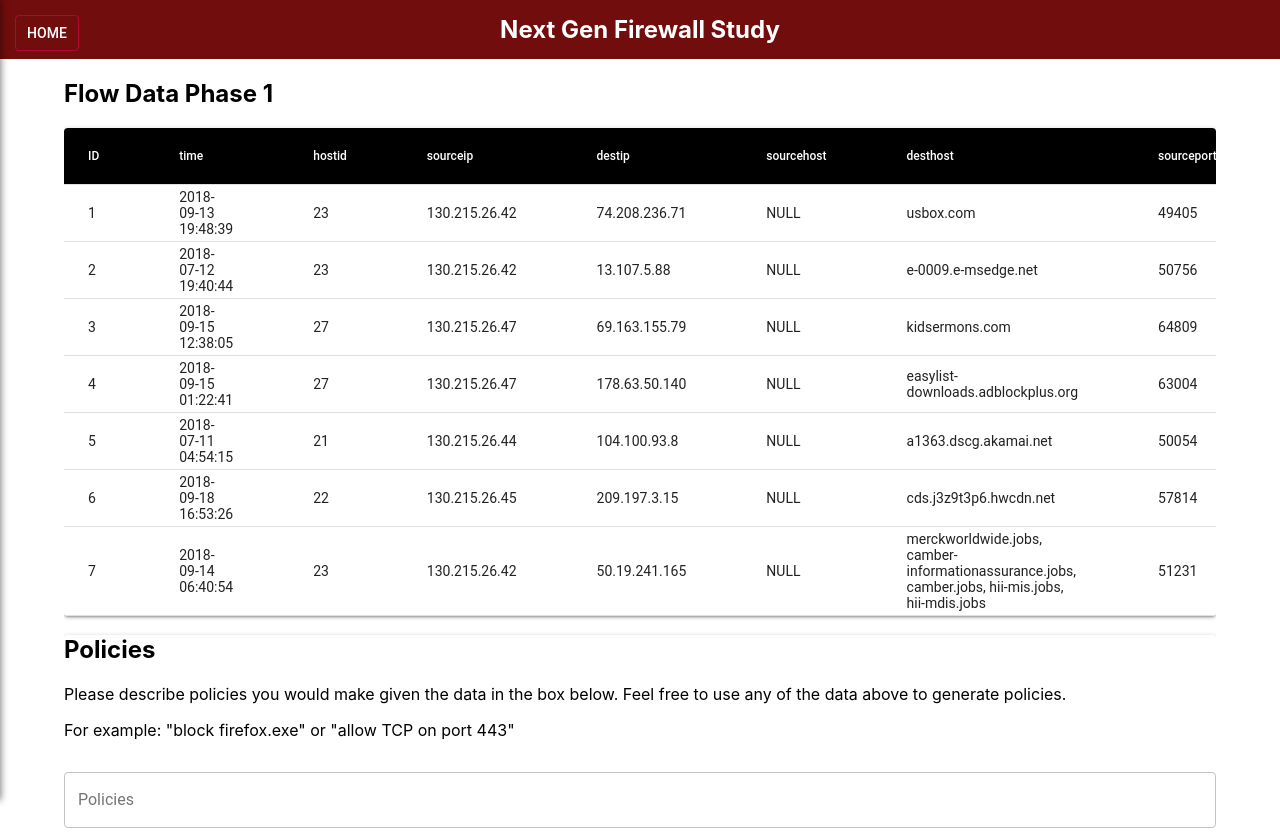
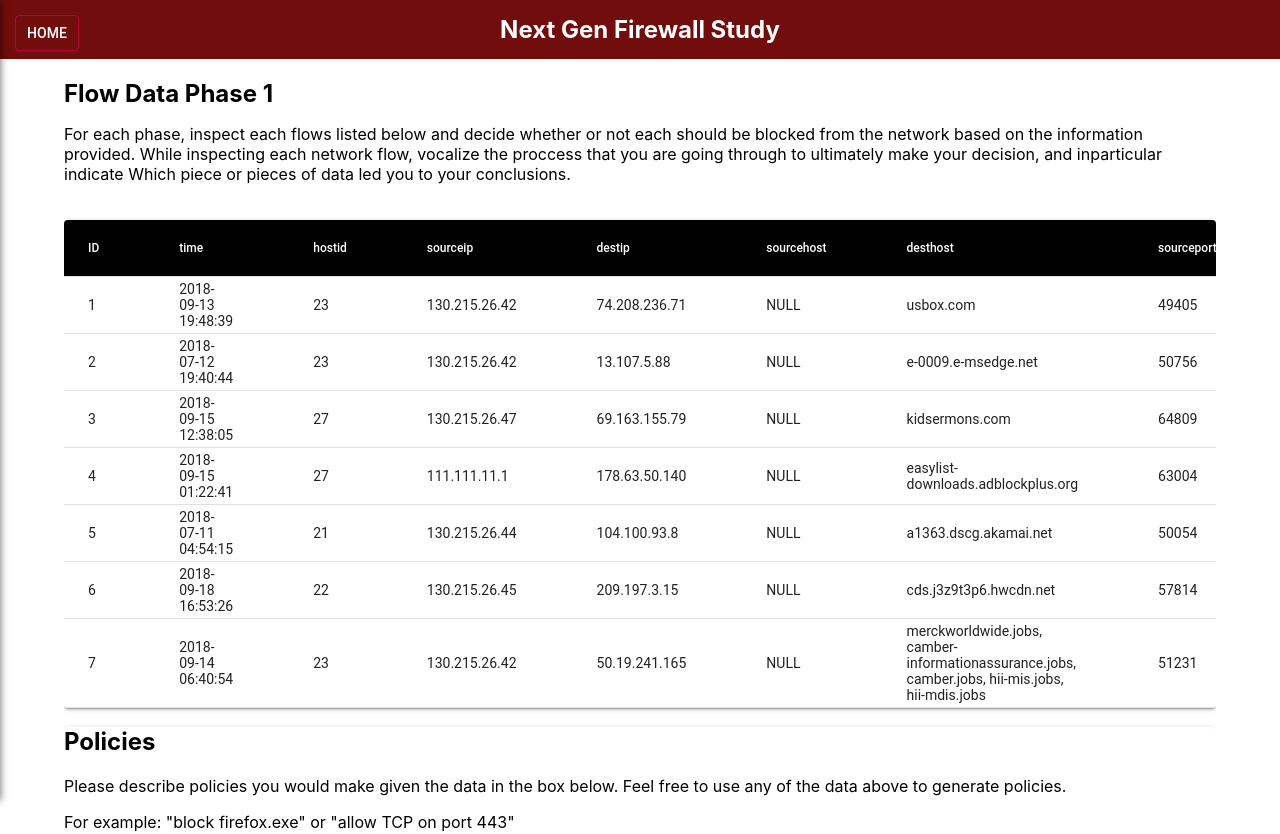
Before and after one commit to wittenber0/nextgenapp, a React (Create React App) app in the folder app/: page /flows in a window 1280 px wide. Shown: the top 834 px of the page. Built offline with nearby package versions, Linux system fonts and the light colour scheme.

Commit message:
malicious flow

```diff
--- a/app/src/Data/phase2data.js
+++ b/app/src/Data/phase2data.js
@@ -5,7 +5,7 @@ let phase2table = {
     [1, "2018-09-13 19:48:39", 23, "130.215.26.42", "74.208.236.71", "NULL", "usbox.com", 49405, 443, "TCP", "SYN", "C:/Program Files (x86)/Microsoft Office/root/Office16/WINWORD.EXE", "0, 0, 21, 21, 21", "2, 4, 6, 6, 6", "||Time=1110,N=Document1 - Word,CN=OpusApp,CT=window->Time=1136,CN=_WwF,CT=pane->Time=1163,N=Document1,CN=_WwB,CT=pane->Time=1191,N=Document1,CN=_WwG,CT=document->Time=1203,N=Page 1,CT=page->Time=1214,N=Page 1 content,CT=edit->Time=1226,N=http://usbox.com,CT=hyperlink||Time=12653,N=Document1 - Word,CN=OpusApp,CT=window->Time=12672,N=MsoDockTop,CN=MsoCommandBarDock,CT=pane->Time=12686,CN=MsoCommandBar,CT=tool bar->Time=12708,N=Ribbon,CN=MsoWorkPane,CT=pane->Time=12753,CN=NUIPane,CT=pane->Time=12766,CN=NetUIHWNDElement,CT=Pane->Time=12788,N=Ribbon,CN=NetUInetpane,CT=Pane->Time=12796,N=Document1  -  Word,CN=NetUIOfficeCaption,CT=Ti||Time=18955,N=Document1 - Word,CN=OpusApp,CT=window->Time=18968,CN=_WwF,CT=pane->Time=18"],
     [2, "2018-07-12 19:40:44", 23, "130.215.26.42", "13.107.5.88", "NULL", "e-0009.e-msedge.net", 50756, 80, "TCP", "SYN", "C:/Program Files (x86)/Microsoft Visual Studio 14.0/Common7/IDE/devenv.exe", "0, 0, 0, 0", "0, 0, 0, 0, 0","||Time=136511482,N=MenuBar,CN=Menu,CT=menu bar->Time=136511491,N=Build,CN=MenuItem,CT=menu item->Time=136511496,N=Build Solution,CN=MenuItem,CT=menu item||Time=136511827,N=dllinjector - Microsoft Visual Studio,CN=Window,->Time=136511845,N=MenuBar,CN=Menu,CT=menu bar->Time=136511867,N=Build,CN=MenuItem,CT=menu item||Time=136513102,N=Win32,CN=ListBoxItem,CT=list item->Time=136513120,N=x64,CN=ListBoxItem,CT=list item"],
     [3, "2018-09-15 12:38:05", 27, "130.215.26.47", "69.163.155.79", "NULL", "kidsermons.com", 64809, 80, "TCP", "SYN", "C:/Program Files (x86)/Google/Chrome/Application/chrome.exe", "0, 0, 0, 0, 0", "0, 0, 0, 0, 0", "Time=85936002,N=kidsermons.com - Network error - Google Chrome,C->Time=85936021,CT=window->Time=85936035,CT=document"],
-    [4, "2018-09-15 01:22:41", 27, "130.215.26.47", "178.63.50.140", "NULL", "easylist-downloads.adblockplus.org", 63004, 443, "TCP", "SYN", "C:/Program Files (x86)/Google/Chrome/Application/chrome.exe", "0, 0, 0, 0, 0", "0, 0, 0, 0, 0","Time=45412030,N=kidsermons.com - Network error - Google Chrome,C->Time=45412050,CT=window->Time=45412063,CT=document"],
+    [4, "2018-09-15 01:22:41", 27, "111.111.11.1", "178.63.50.140", "NULL", "easylist-downloads.adblockplus.org", 63004, 666, "TCP", "SYN", "C:/Program Files (x86)/Google/Chrome/Application/chrome.exe", "0, 0, 0, 0, 0", "0, 0, 0, 0, 0","Time=45412030,N=kidsermons.com - Network error - Google Chrome,C->Time=45412050,CT=window->Time=45412063,CT=document"],
     [5, "2018-07-11 04:54:15", 21, "130.215.26.44", "104.100.93.8", "NULL", "a1363.dscg.akamai.net", 50054, 80 , "TCP", "SYN", "C:/Program Files (x86)/Microsoft Office/root/Office16/POWERPNT.EXE", "19, 29, 58, 250, 250", "1, 2, 10, 32, 49", "||Time=739,N=Presentation1 - PowerPoint,CN=PPTFrameClass,CT=w->Time=749,N=MsoDockTop,CN=MsoCommandBarDock,CT=pane->Time=759,CN=MsoCommandBar,CT=tool bar->Time=773,N=Ribbon,CN=MsoWorkPane,CT=pane->Time=783,CN=NUIPane,CT=pane->Time=791,CN=NetUIHWNDElement,CT=Pane->Time=798,N=Ribbon,CN=NetUInetpane,CT=Pane->Time=801,N=File Tab,CN=NetUIRibbonTab,CT=Button||Time=5074,N=Presentation1 - PowerPoint,CN=PPTFrameClass,CT=w->Time=5083,N=Workspace,CN=MDIClient,CT=pane->Time=5092,CT=pane->Time=5097,N=Slide,CT=pane->Time=5105,N=Slide 2 - Clueless car hits dutifully. ,CT=Slide->Time=5108,N=Content Placeholder,CT=textbox||Time=15694,N=Presentation1 - PowerPoint,CN=PPTFrameClass,CT=w->Time=15703,N=Context Menu,CN=Net UI Tool Wi"],
     [6, "2018-09-18 16:53:26", 22, "130.215.26.45", "209.197.3.15", "NULL", "cds.j3z9t3p6.hwcdn.net", 57814, 443, "TCP", "SYN", "C:/Program Files(x86)/Google/Chrome/Application/chrome.exe", "0, 0, 0, 0, 0", "1, 1, 1, 1, 1", "Time=400,N=hawaiiautomotive.jobs - find jobs. quicker, bett->Time=445,N=Google Chrome,CT=pane->Time=458,CT=pane->Time=478,CT=pane"],
     [7, "2018-09-14 06:40:54", 23, "130.215.26.42", "50.19.241.165", "NULL", "merckworldwide.jobs, camber-informationassurance.jobs, camber.jobs, hii-mis.jobs, hii-mdis.jobs", 51231, 80, "TCP", "SYN", "C:/Program Files (x86)/Microsoft Office/root/Office16/WINWORD.EXE", "0, 0, 47, 107, 168", "0, 3, 7, 21, 33", "||Time=5712,N=Document1-Word,CN=OpusApp,CT=window->Time=5743,CN=_WwF,CT=pane->Time=5769,N=Document1,CN=_WwB,CT=pane->Time=5794,N=Document1,CN=_WwG,CT=document->Time=5807,N=Page1,CT=page->Time=5815,N=Page 1 content,CT=edit->Time=5823,N=http://camber-informationassurance.jobs,CT=hyper||Time=15778,N=Document1 - Word,CN=OpusApp,CT=window->Time=15804,N=MsoDockTop,CN=MsoCommandBarDock,CT=pane->Time=15840,CN=MsoCommandBar,CT=tool bar->Time=15898,N=Ribbon,CN=MsoWorkPane,CT=pane->Time=15936,CN=NUIPane,CT=pane->Time=15949,CN=NetUIHWNDElement,CT=Pane->Time=15973,N=Ribbon,CN=NetUInetpane,CT=Pane->Time=15983,N=Document1  -  Word,CN=NetUIOfficeCaption,CT=Ti||Time=30487,N=Document1 - Word,CN=OpusApp,CT=window->Time=30523,C"]
--- a/app/src/components/FlowPage.js
+++ b/app/src/components/FlowPage.js
@@ -49,6 +49,11 @@ class FlowPage extends React.Component{
         <div className="page-contents">
           <div className="page-sub-title-div">
             <h2 className="page-sub-title">Flow Data Phase {this.state.phase}</h2>
+            <p>
+            For each phase, inspect each flows listed below and decide whether or not each should be blocked from the network based on the information provided.
+            While inspecting each network flow, vocalize the proccess that you are going through to ultimately make your decision, and inparticular indicate Which
+            piece or pieces of data led you to your conclusions.
+            </p>
           </div>
           <TableComponent rows={this.state.rows} data={this.state.data} logs={this.props.logs} options={this.state.options}/>
           <PolicyComponent submitPolicies={this.submitPolicies}/>
--- a/app/src/components/StartPage.js
+++ b/app/src/components/StartPage.js
@@ -14,6 +14,7 @@ class StartPage extends Component{
   render(){
     return(
       <PageWrapper>
+        <p>[Experiment context and informed consent...]</p>
         <Link to="/flows"><Button variant="contained" onClick={this.start}>Start</Button></Link>
       </PageWrapper>
     )
```
